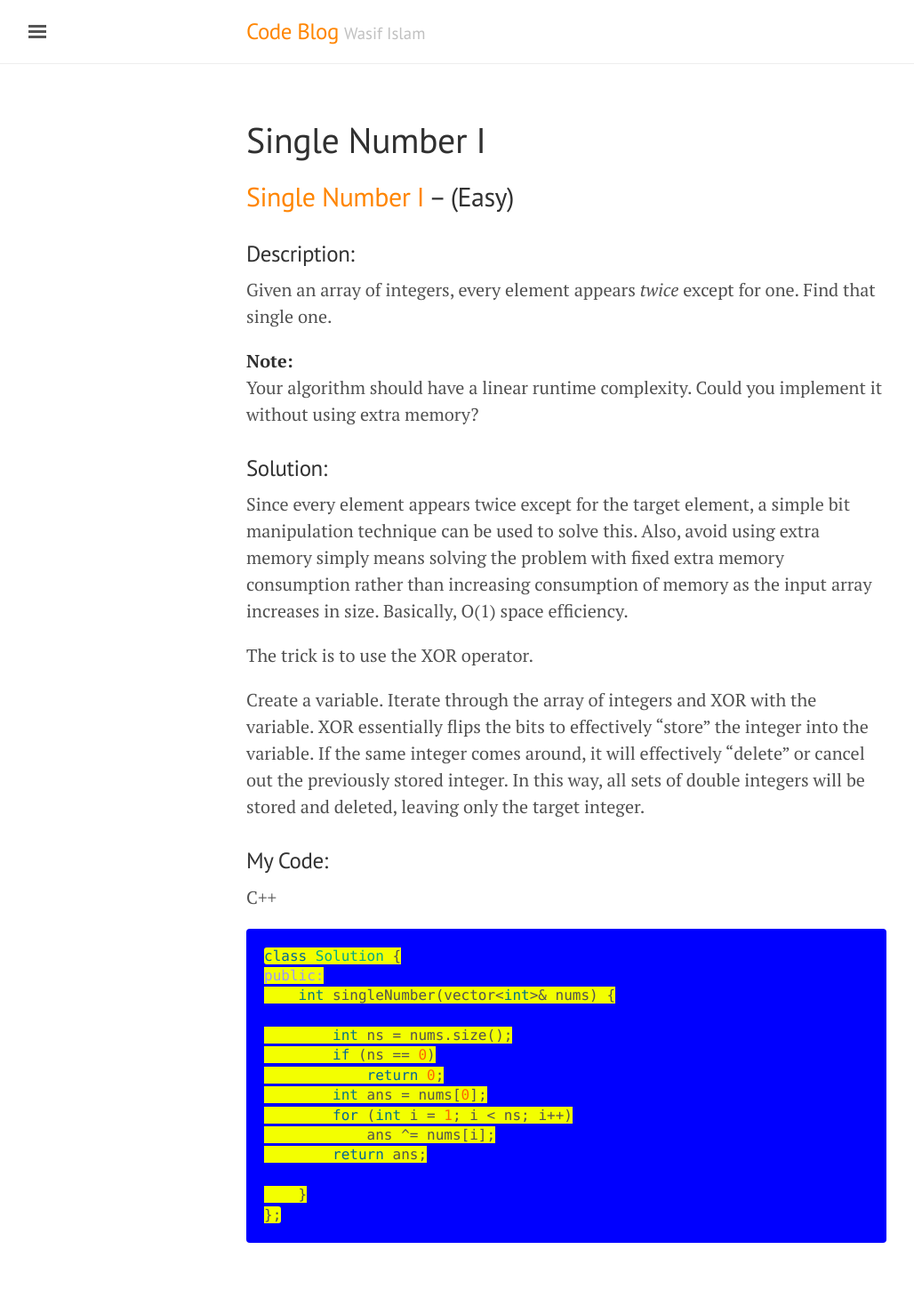
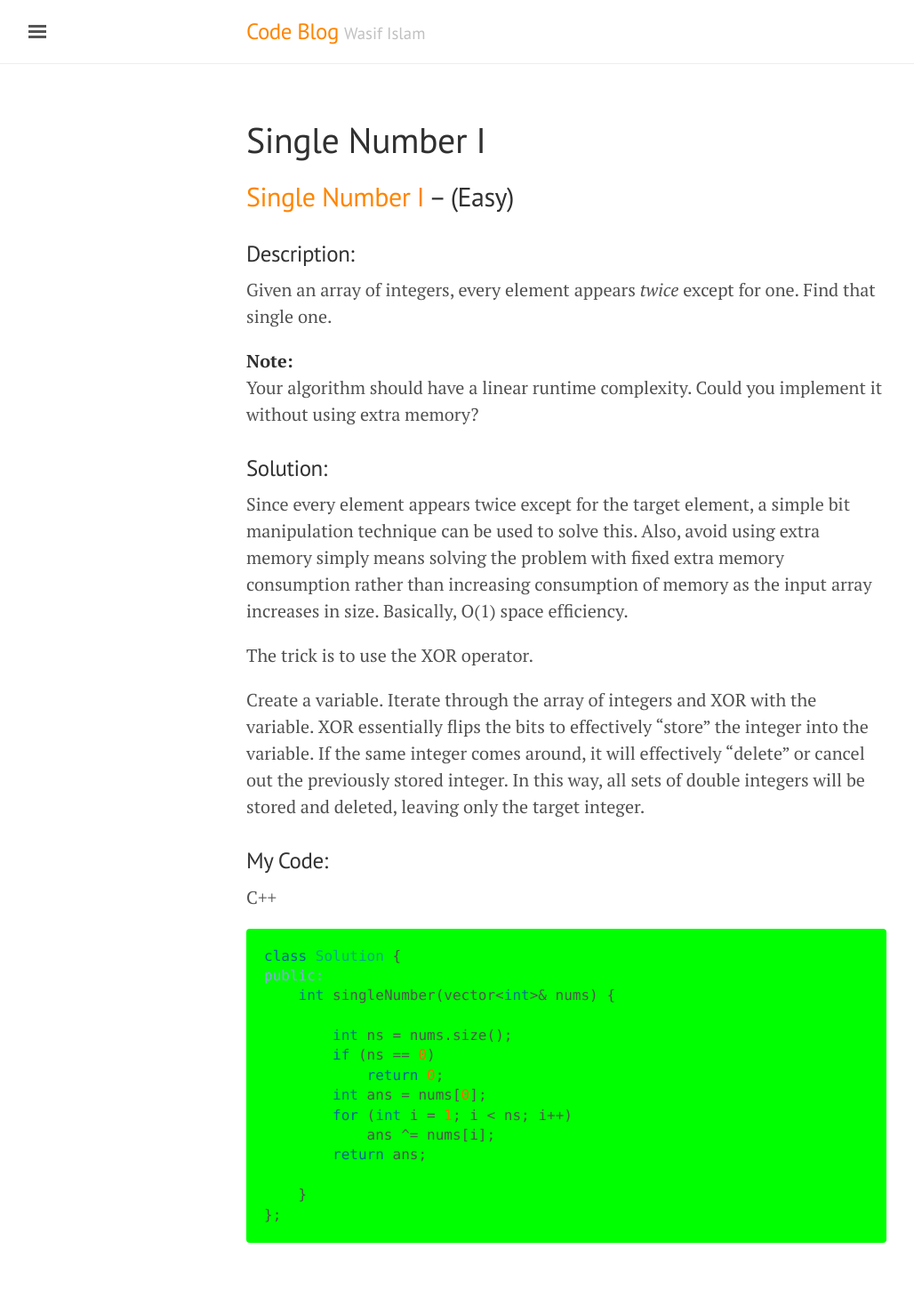
Before and after one commit to washifu/CodeBlog, a Jekyll site: the page built from pages/2017-08-24-Single_Number_I.md, in a window 1280 px wide. Shown: the whole page at 89% size, without its empty margins (3-1031 px from the left). Built offline with Jekyll 4.4.1, drawn with Linux system fonts in a browser that asks for light colours; comment, search, counter and statistics services are not loaded.

Commit message:
Update poole.css

```diff
--- a/public/css/poole.css
+++ b/public/css/poole.css
@@ -170,16 +170,15 @@ pre {
   white-space: pre-wrap;
   /*word-break: break-all;
   word-wrap: break-word;*/
-  overflow-x: auto;
+  overflow-x: scroll; /* wasif */
   /*background-color: #f9f9f9;*/
-  background-color: #0000ff; /*wasif blue*/
+  background-color: #00ff00;
 }
 pre code {
   padding: 0;
   font-size: 100%;
   color: inherit;
-  /*background-color: transparent;*/
-  background-color: #f3ff00; /*wasif yellow*/
+  background-color: transparent;
 }
 
 /* Pygments via Jekyll */
```
